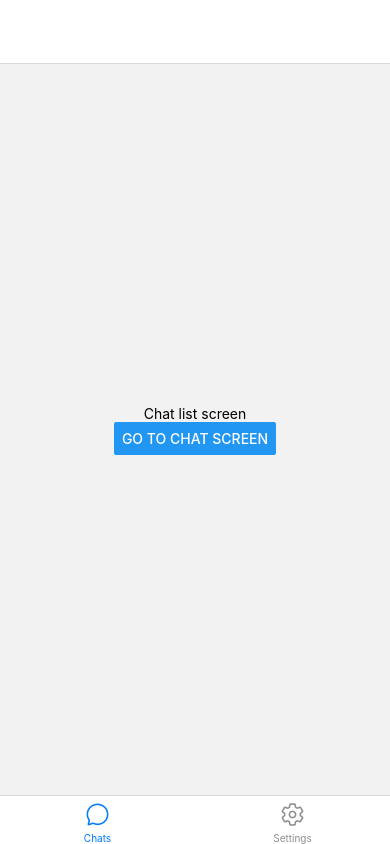
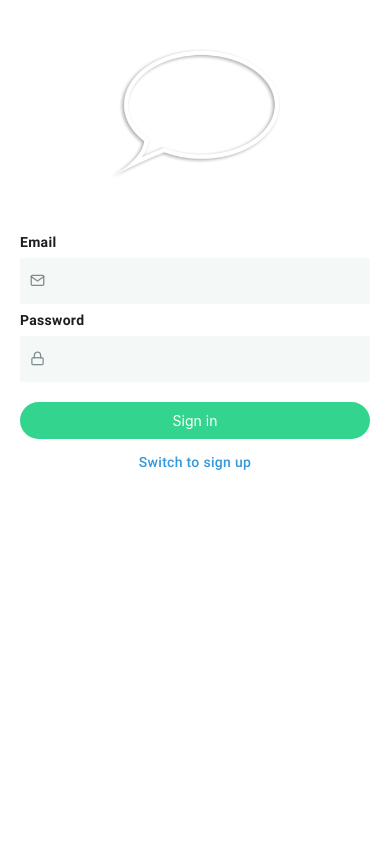
Before and after one commit to aaozgull/whatsapp, a React Native app: screen / in a window 390 px wide. Built offline with nearby package versions, Linux system fonts and the light colour scheme.

Commit message:
add authScreen and signup and signin Screen

```diff
--- /dev/null
+++ b/components/Input.js
@@ -0,0 +1,73 @@
+import { StyleSheet, Text, TextInput, View } from "react-native"
+import { FontAwesome } from '@expo/vector-icons';
+
+import colors from "../constants/colors";
+
+const Input = props => {
+    return <View style={styles.container}>
+        <Text style={styles.label}>{props.label}</Text>
+
+        <View style={styles.inputContainer}>
+            {
+                props.icon && <props.iconPack
+                    name={props.icon}
+                    size={props.iconSize || 15 }
+                    style={styles.icon} />
+            }
+            <TextInput
+                style={styles.input}/>
+        </View>
+
+        {
+            props.errorText &&
+            <View style={styles.errorContainer}>
+                <Text style={styles.errorText}>{props.errorText}</Text>
+            </View>
+        }
+
+    </View>
+};
+
+const styles = StyleSheet.create({
+    container: {
+        width: '100%'
+    },
+    label: {
+        marginVertical: 8,
+        fontFamily: 'bold',
+        letterSpacing: 0.3,
+        color: colors.textColor
+    },
+    inputContainer: {
+        width: '100%',
+        backgroundColor: 'red',
+        paddingHorizontal: 10,
+        paddingVertical: 15,
+        borderRadius: 2,
+        backgroundColor: colors.nearlyWhite,
+        flexDirection: 'row',
+        alignItems: 'center'
+    },
+    icon: {
+        marginRight: 10,
+        color: colors.grey
+    },
+    input: {
+        color: colors.textColor,
+        flex: 1,
+        fontFamily: 'regular',
+        letterSpacing: 0.3,
+        paddingTop: 0
+    },
+    errorContainer: {
+        marginVertical: 5
+    },
+    errorText: {
+        color: 'red',
+        fontSize: 13,
+        fontFamily: 'regular',
+        letterSpacing: 0.3
+    }
+})
+
+export default Input;
--- /dev/null
+++ b/components/PageContainer.js
@@ -0,0 +1,17 @@
+import { StyleSheet, View } from "react-native"
+
+const PageContainer = props => {
+    return <View style={{ ...styles.container, ...props.style }}>
+        {props.children}
+    </View>
+};
+
+const styles = StyleSheet.create({
+    container: {
+        paddingHorizontal: 20,
+        flex: 1,
+        backgroundColor: 'white'
+    }
+})
+
+export default PageContainer;
--- /dev/null
+++ b/components/SignInForm.js
@@ -0,0 +1,28 @@
+import React from 'react';
+import Input from '../components/Input';
+import SubmitButton from '../components/SubmitButton';
+import { Feather } from '@expo/vector-icons';
+
+const SignInForm = props => {
+
+    return (
+            <>
+                <Input
+                    label="Email"
+                    icon="mail"
+                    iconPack={Feather} />
+
+                <Input
+                    label="Password"
+                    icon="lock"
+                    iconPack={Feather} />
+
+                <SubmitButton
+                    title="Sign in"
+                    onPress={() => console.log("Button pressed")}
+                    style={{ marginTop: 20 }}/>
+            </>
+    )
+};
+
+export default SignInForm;
--- /dev/null
+++ b/components/SignUpForm.js
@@ -0,0 +1,38 @@
+import React from 'react';
+import Input from '../components/Input';
+import SubmitButton from '../components/SubmitButton';
+import { Feather, FontAwesome } from '@expo/vector-icons';
+
+const SignUpForm = props => {
+
+    return (
+            <>
+                <Input
+                    label="First name"
+                    icon="user-o"
+                    iconPack={FontAwesome} />
+
+                <Input
+                    label="Last name"
+                    icon="user-o"
+                    iconPack={FontAwesome} />
+
+                <Input
+                    label="Email"
+                    icon="mail"
+                    iconPack={Feather} />
+
+                <Input
+                    label="Password"
+                    icon="lock"
+                    iconPack={Feather} />
+
+                <SubmitButton
+                    title="Sign up"
+                    onPress={() => console.log("Button pressed")}
+                    style={{ marginTop: 20 }}/>
+            </>
+    )
+};
+
+export default SignUpForm;
--- /dev/null
+++ b/components/SubmitButton.js
@@ -0,0 +1,33 @@
+import React from 'react';
+import { StyleSheet, TouchableOpacity, Text } from 'react-native';
+import colors from '../constants/colors';
+
+const SubmitButton = props => {
+
+    const enabledBgColor = props.color || colors.primary;
+    const disabledBgColor = colors.lightGrey;
+    const bgColor = props.disabled ? disabledBgColor : enabledBgColor;
+
+    return <TouchableOpacity
+            onPress={props.disabled ? () => {} : props.onPress}
+            style={{
+                ...styles.button,
+                ...props.style,
+                ...{ backgroundColor: bgColor }}}>
+        <Text style={{ color: props.disabled ? colors.grey : 'white' }}>
+            { props.title }
+        </Text>
+    </TouchableOpacity>
+};
+
+const styles = StyleSheet.create({
+    button: {
+        paddingHorizontal: 30,
+        paddingVertical: 10,
+        borderRadius: 30,
+        justifyContent: 'center',
+        alignItems: 'center'
+    }
+});
+
+export default SubmitButton;
--- a/constants/colors.js
+++ b/constants/colors.js
@@ -1,4 +1,8 @@
 export default {
-    blue: "#3498db",
-    lightGrey: "#bdc3c7"
-}
+  blue: "#3498db",
+  lightGrey: "#bdc3c7",
+  nearlyWhite: "#F4F8F7",
+  grey: "#7f8c8d",
+  textColor: "#1c1e21",
+  primary: "#32d48e",
+};
--- a/navigation/AppNavigator.js
+++ b/navigation/AppNavigator.js
@@ -2,11 +2,16 @@
 import { NavigationContainer } from '@react-navigation/native';
 
 import MainNavigator from "./MainNavigator";
+import AuthScreen from "../screens/AuthScreen";
 
 const AppNavigator = (props) => {
+
+  const isAuth = false;
+
   return (
     <NavigationContainer>
-      <MainNavigator />
+      {isAuth && <MainNavigator />}
+      {!isAuth && <AuthScreen />}
     </NavigationContainer>
   );
 };
--- a/package.json
+++ b/package.json
@@ -20,7 +20,8 @@
     "react-native": "0.73.2",
     "react-native-gesture-handler": "~2.14.0",
     "react-native-safe-area-context": "4.8.2",
-    "react-native-screens": "~3.29.0"
+    "react-native-screens": "~3.29.0",
+    "validate.js": "^0.13.1"
   },
   "devDependencies": {
     "@babel/core": "^7.20.0"
--- /dev/null
+++ b/screens/AuthScreen.js
@@ -0,0 +1,76 @@
+import React, { useState } from 'react';
+import { View, Text, StyleSheet, TouchableOpacity, Image, ScrollView, KeyboardAvoidingView, Platform } from 'react-native';
+import { SafeAreaView } from 'react-native-safe-area-context';
+
+
+import PageContainer from '../components/PageContainer';
+import SignInForm from '../components/SignInForm';
+import SignUpForm from '../components/SignUpForm';
+import colors from '../constants/colors';
+
+import logo from '../assets/images/logo.png';
+
+const AuthScreen = props => {
+
+    const [isSignUp, setIsSignUp] = useState(false);
+
+    return <SafeAreaView style={{ flex: 1}}>
+        <PageContainer>
+            <ScrollView>
+
+                <KeyboardAvoidingView
+                    style={styles.keyboardAvoidingView}
+                    behavior={Platform.OS === "ios" ? "height" : undefined}
+                    keyboardVerticalOffset={100}>
+
+                    <View style={styles.imageContainer}>
+                        <Image
+                            style={styles.image}
+                            source={logo}
+                            resizeMode='contain' />
+                    </View>
+
+                    {
+                        isSignUp ?
+                        <SignUpForm /> :
+                        <SignInForm />
+                    }
+
+                    <TouchableOpacity
+                        onPress={() => setIsSignUp(prevState => !prevState)}
+                        style={styles.linkContainer}>
+                        <Text style={styles.link}>{ `Switch to ${isSignUp ? "sign in" : "sign up"}` }</Text>
+                    </TouchableOpacity>
+
+                </KeyboardAvoidingView>
+
+            </ScrollView>
+        </PageContainer>
+    </SafeAreaView>
+};
+
+const styles = StyleSheet.create({
+    linkContainer: {
+        justifyContent: 'center',
+        alignItems: 'center',
+        marginVertical: 15
+    },
+    link: {
+        color: colors.blue,
+        fontFamily: 'medium',
+        letterSpacing: 0.3
+    },
+    imageContainer: {
+        justifyContent: 'center',
+        alignItems: 'center'
+    },
+    image: {
+        width: '50%'
+    },
+    keyboardAvoidingView: {
+        flex: 1,
+        justifyContent: 'center'
+    }
+})
+
+export default AuthScreen;
```
Also changed, not shown: assets/images/logo.png (added), 1 other file (tests, documents, lock files or other folders).
